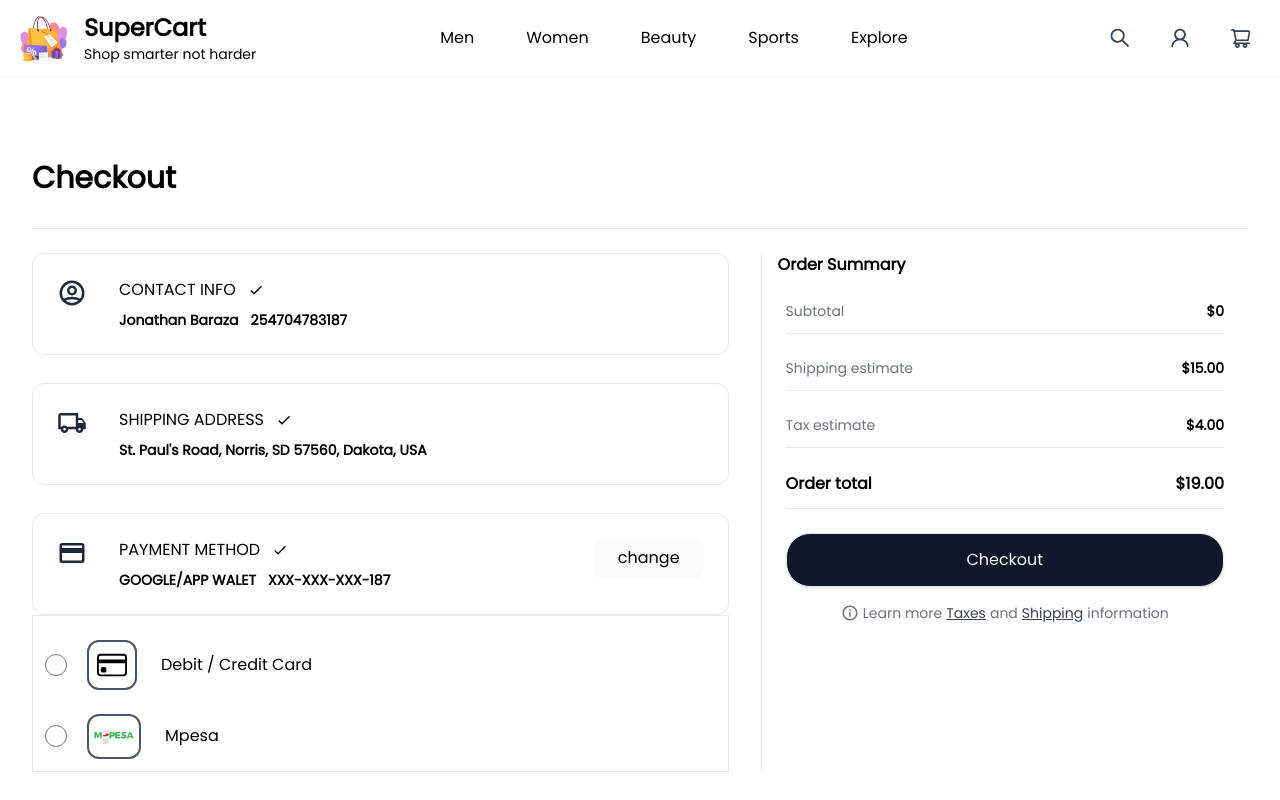
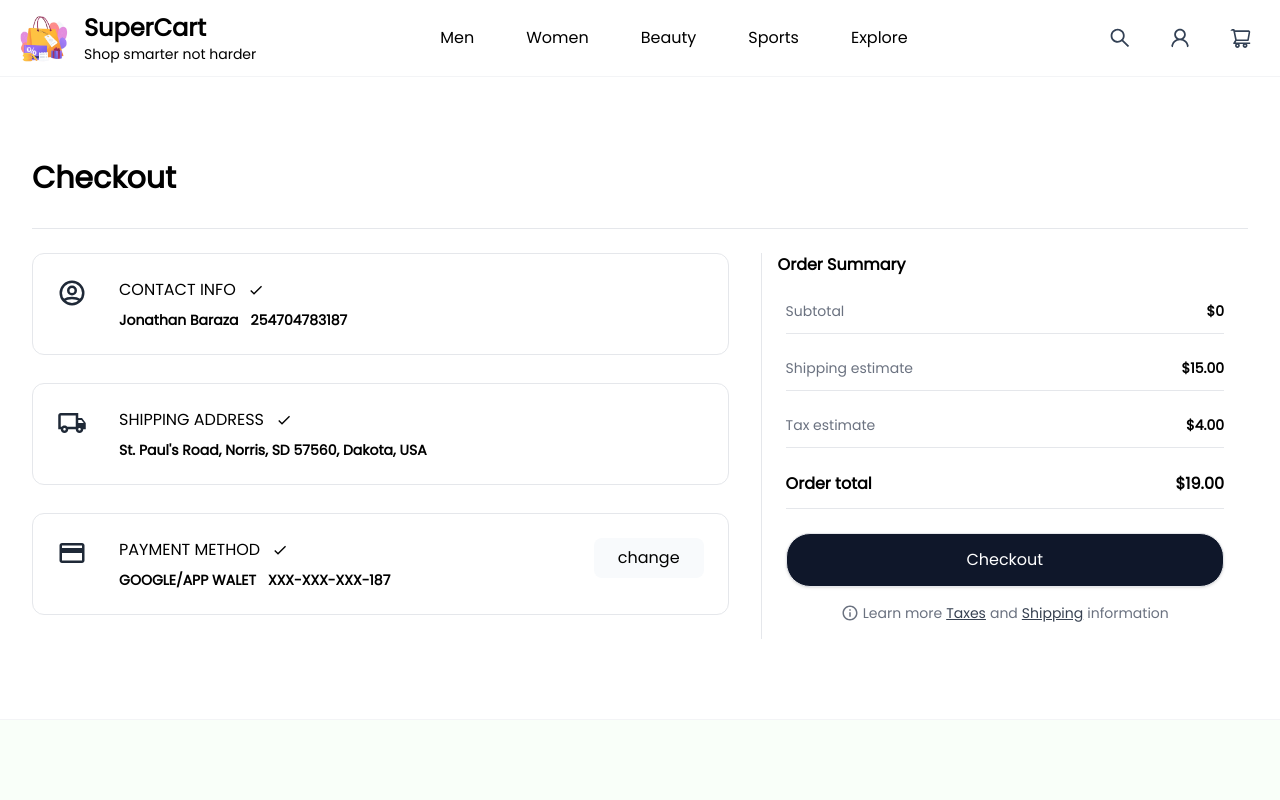
Before and after one commit to Muthoni77/supercart, a Next.js app: page /checkout in a window 1280 px wide. Shown: the top 800 px of the page. Built offline with nearby package versions, Linux system fonts and the light colour scheme.

Commit message:
toggle show payment method selection

```diff
--- a/components/accountDetails/CheckoutProfile.tsx
+++ b/components/accountDetails/CheckoutProfile.tsx
@@ -1,4 +1,4 @@
-import React from "react";
+import { useState } from "react";
 import { HiOutlineUserCircle } from "react-icons/hi";
 import {
   MdDone,
@@ -9,6 +9,8 @@ import CheckoutProfileCard from "./CheckoutProfileCard";
 import SelectPaymentMethod from "./SelectPaymentMethod";
 
 const CheckoutProfile = () => {
+  const [showSelectPaymentMethod, setShowSelectPaymentMethod] =
+    useState<boolean>(false);
   return (
     <>
       <div className="w-full flex flex-col space-y-7">
@@ -41,8 +43,11 @@ const CheckoutProfile = () => {
               two: "XXX-XXX-XXX-187",
             }}
             changeable={true}
+            handleShowChangeForm={() => {
+              setShowSelectPaymentMethod(true);
+            }}
           />
-          <SelectPaymentMethod />
+          {showSelectPaymentMethod && <SelectPaymentMethod />}
         </div>
       </div>
     </>
```
